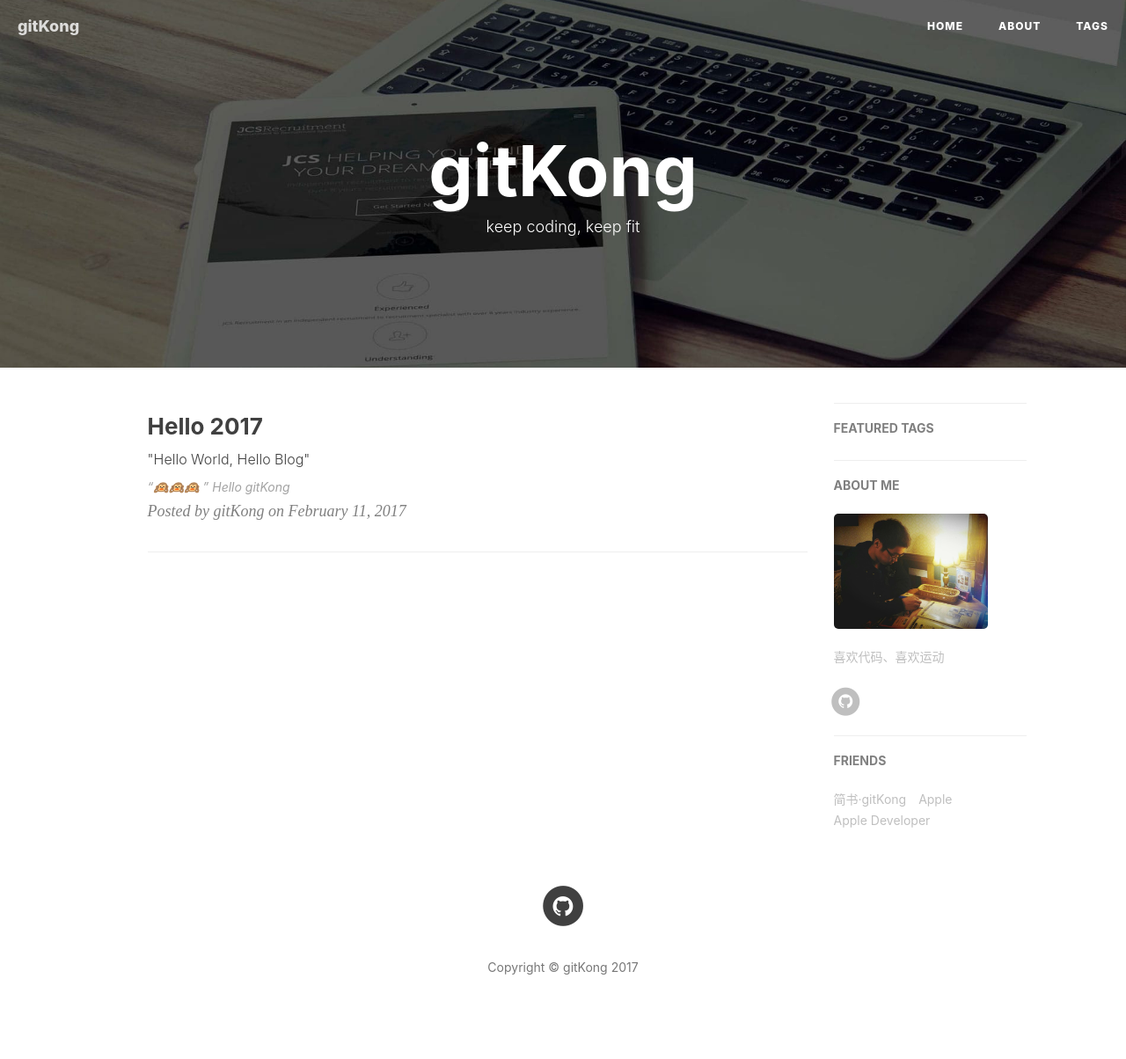
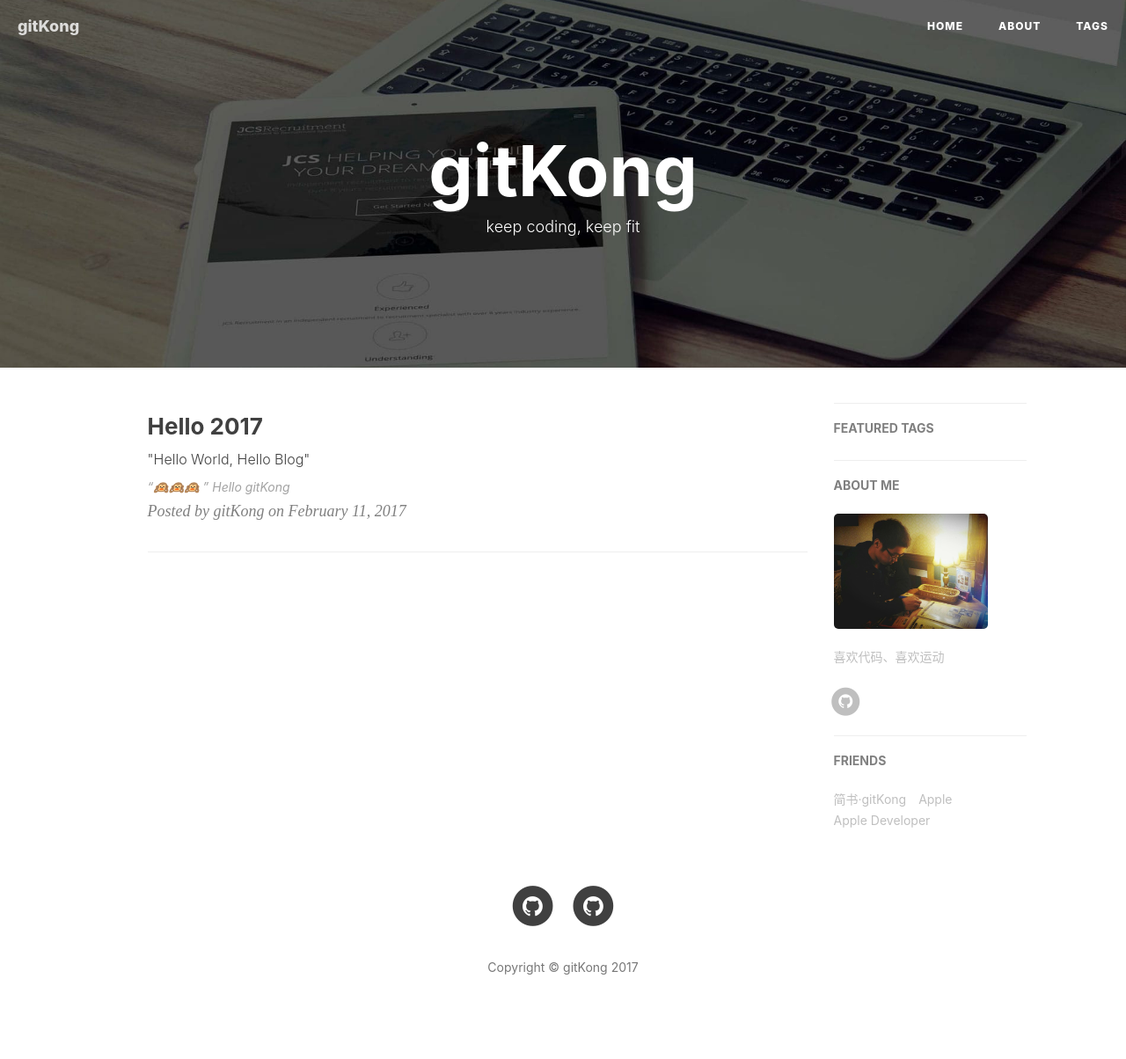
Before and after one commit to gitkong/gitkong.github.io, a Jekyll site: the page built from index.html, in a window 1280 px wide. Shown: the whole page at 88% size. Built offline with Jekyll 4.4.1, drawn with Linux system fonts in a browser that asks for light colours; nearby versions of some CDN libraries; the list of posts is cut into pages by our own code; comment, search, counter and statistics services are not loaded.

Commit message:
Update footer.html

```diff
--- a/_includes/footer.html
+++ b/_includes/footer.html
@@ -61,6 +61,16 @@
                     {% if site.github_username %}
                     <li>
                         <a target="_blank" href="https://github.com/{{ site.github_username }}">
+                            <span class="fa-stack fa-lg">
+                                <i class="fa fa-circle fa-stack-2x"></i>
+                                <i class="fa fa-github fa-stack-1x fa-inverse"></i>
+                            </span>
+                        </a>
+                    </li>
+                    {% endif %}
+                    {% if site.jianshu_username %}
+                    <li>
+                        <a target="_blank" href="https://jianshu.com/{{ site.github_username }}">
                             <span class="fa-stack fa-lg">
                                 <i class="fa fa-circle fa-stack-2x"></i>
                                 <i class="fa fa-github fa-stack-1x fa-inverse"></i>
```
